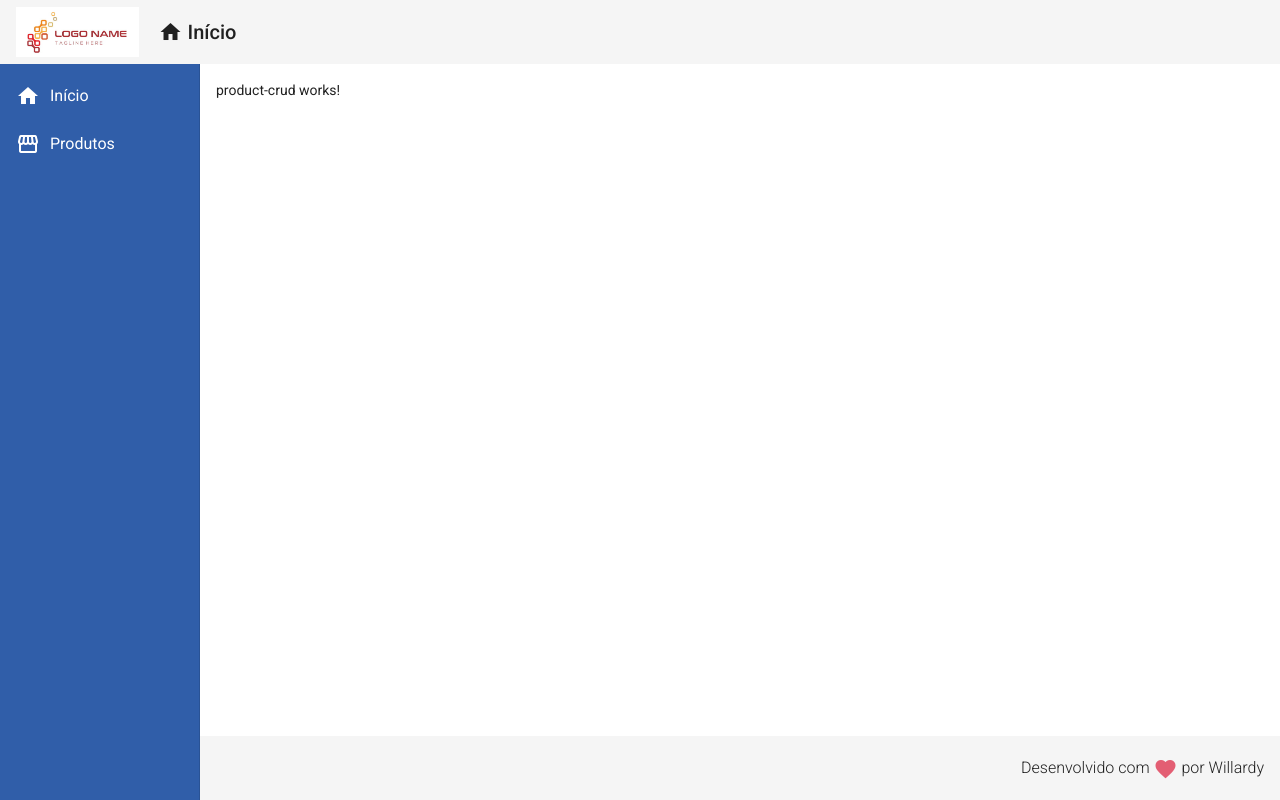
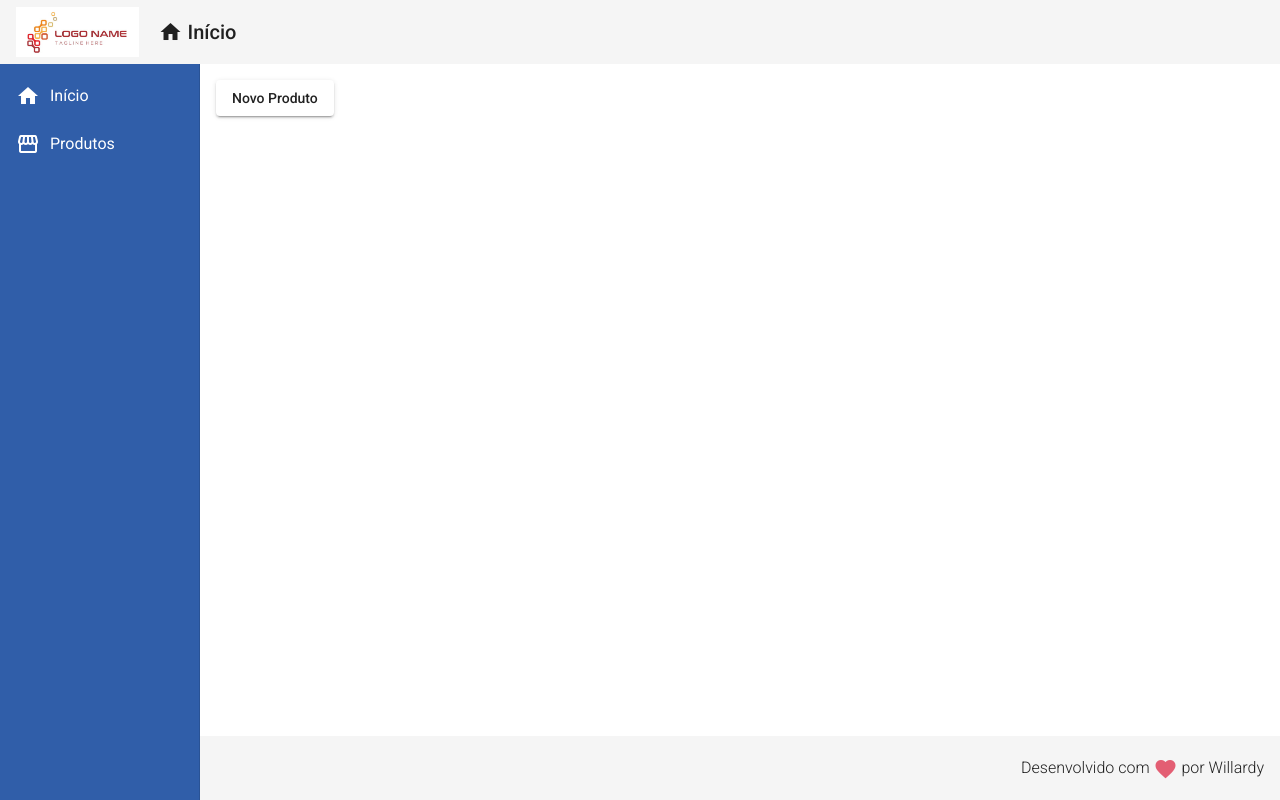
Before and after one commit to willardy/angular11-crud-frontend, an Angular app: page /products in a window 1280 px wide. Built offline with nearby package versions, Linux system fonts and the light colour scheme.

Commit message:
Criando botão de navegação entre product e product-create Criado Model de Product

```diff
--- a/src/app/app.module.ts
+++ b/src/app/app.module.ts
@@ -18,6 +18,7 @@
 import { ProductCrudComponent } from './views/product-crud/product-crud.component';
 import { RedDirective } from './directives/red.directive';
 import { ProductCreateComponent } from './components/product/product-create/product-create.component';
+import { MatButtonModule } from "@angular/material/button";
 
 @NgModule({
   declarations: [
@@ -37,7 +38,8 @@
     MatToolbarModule,
     MatSidenavModule,
     MatListModule,
-    MatCardModule
+    MatCardModule,
+    MatButtonModule
   ],
   providers: [],
   bootstrap: [AppComponent]
--- /dev/null
+++ b/src/app/components/product/procuct.model.ts
@@ -0,0 +1,5 @@
+export interface Procuct {
+    id?: number
+    name: string
+    price: number
+}
--- a/src/app/views/product-crud/product-crud.component.html
+++ b/src/app/views/product-crud/product-crud.component.html
@@ -1 +1,3 @@
-<p>product-crud works!</p>
+<button mat-raised-button (click)="navigateToProductCreate()">
+    Novo Produto
+</button>
--- a/src/app/views/product-crud/product-crud.component.ts
+++ b/src/app/views/product-crud/product-crud.component.ts
@@ -1,4 +1,5 @@
 import { Component, OnInit } from '@angular/core';
+import { Router } from "@angular/router";
 
 @Component({
   selector: 'app-product-crud',
@@ -7,9 +8,13 @@
 })
 export class ProductCrudComponent implements OnInit {
 
-  constructor() { }
+  constructor(private router: Router) { }
 
   ngOnInit(): void {
   }
 
+  navigateToProductCreate(): void {
+    this.router.navigate(['/products/create'])
+  }
+
 }
```
